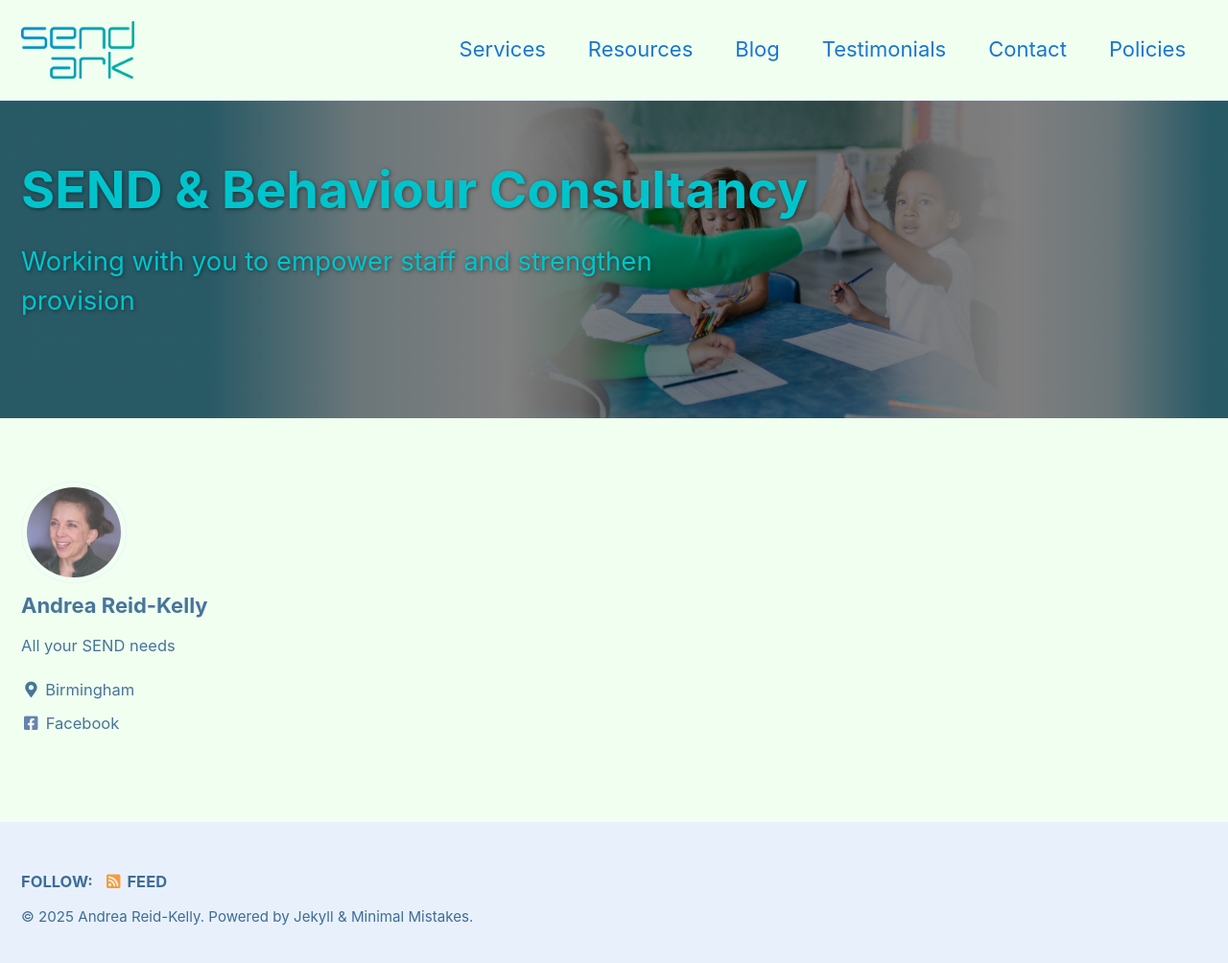
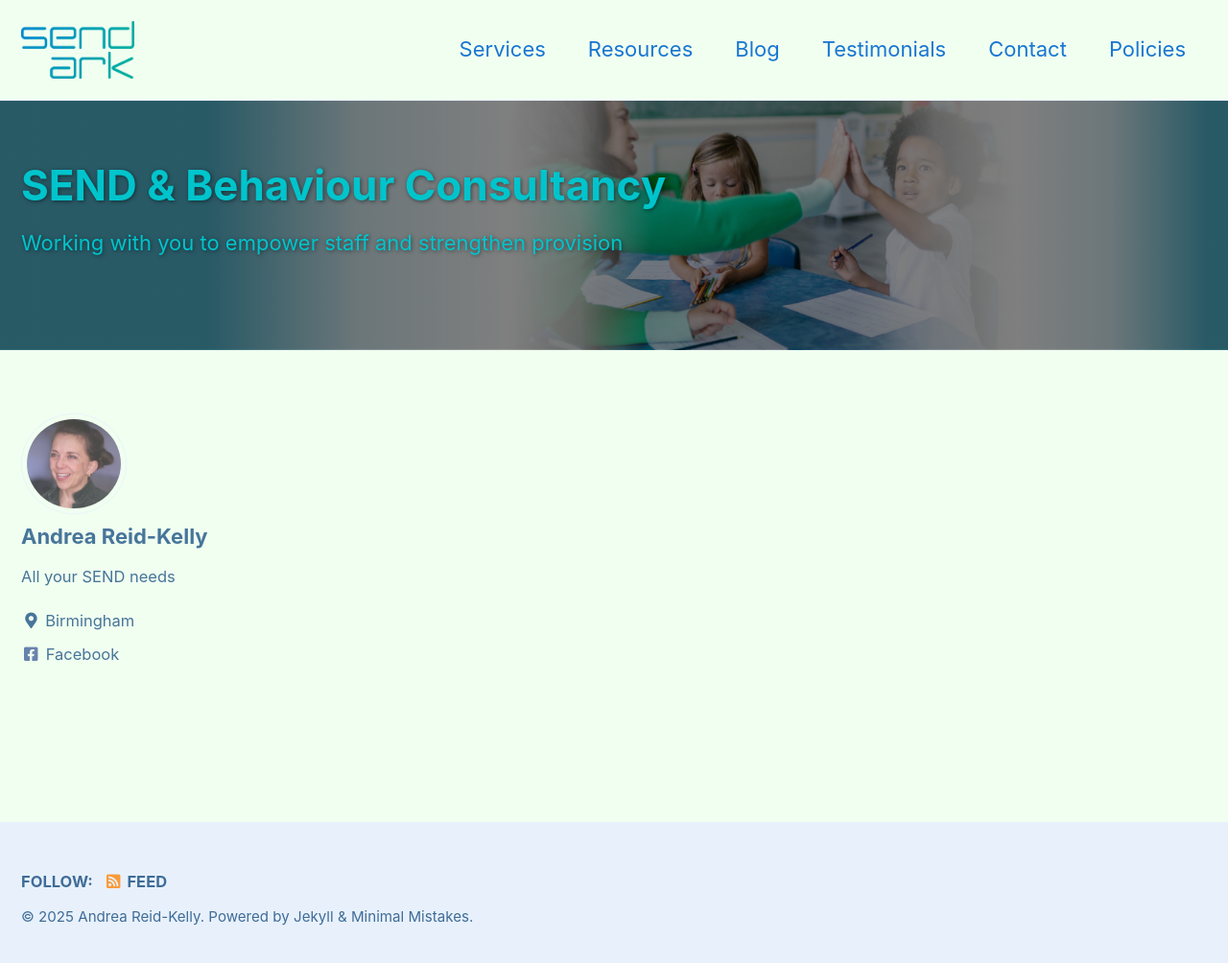
Before and after one commit to send-ark/sendark, a Jekyll site: the page built from index.html, in a window 1280 px wide and 1012 px high. Shown: the top 1004 px of the window at 96% size. Built offline with Jekyll 4.4.1, drawn with Linux system fonts in a browser that asks for light colours; cached includes are drawn as plain includes; the list of posts is cut into pages by our own code.

Commit message:
resizing title and lead

```diff
--- a/assets/css/main.scss
+++ b/assets/css/main.scss
@@ -4,17 +4,18 @@
 
 @charset "utf-8";
 
-.page__hero .page__lead {
+
+@import "minimal-mistakes/skins/{{ site.minimal_mistakes_skin | default: 'default' }}"; // skin
+@import "minimal-mistakes"; // main partials
+
+.page__lead {
   color: #00c4cc !important;
-  width: 50% !important;
+  width: 70% !important;
   font-size: 1em !important;
 }
 
-.page__hero .page__title {
+#page-title {
   font-size: 2em !important;
   color: #00c4cc !important;
-  width: 50% !important;
+  width: 60% !important;
 }
-
-@import "minimal-mistakes/skins/{{ site.minimal_mistakes_skin | default: 'default' }}"; // skin
-@import "minimal-mistakes"; // main partials
```
